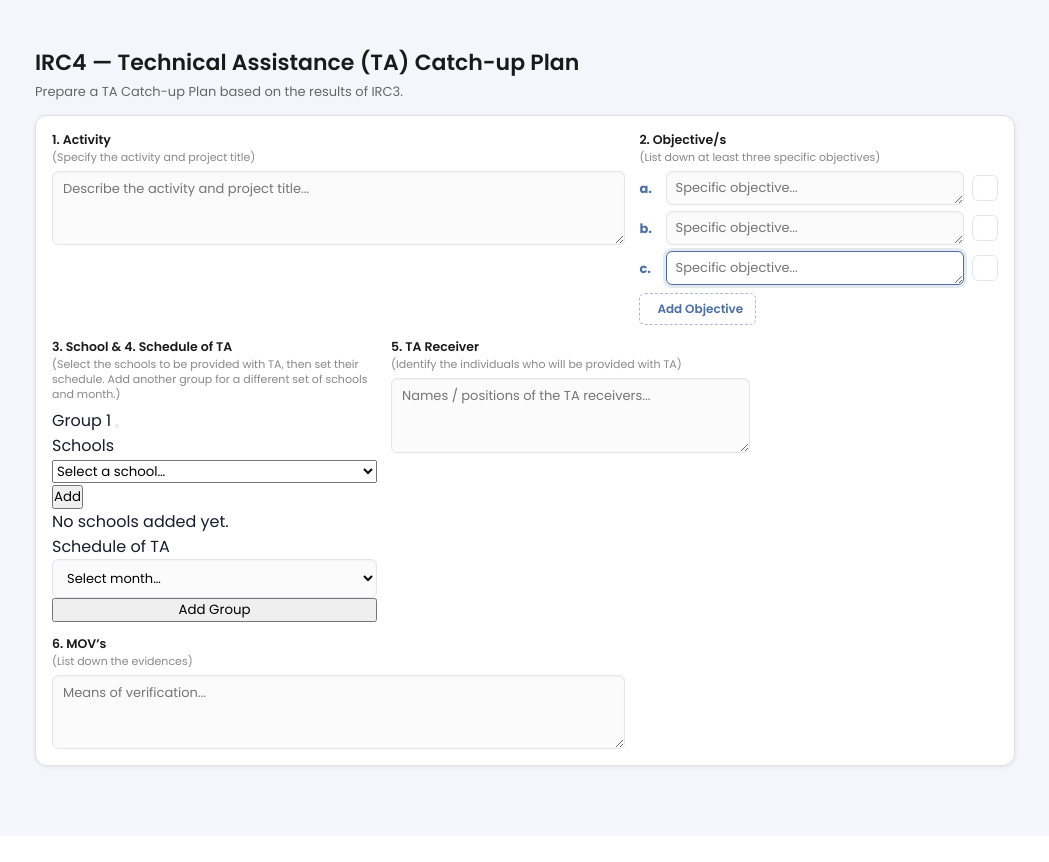
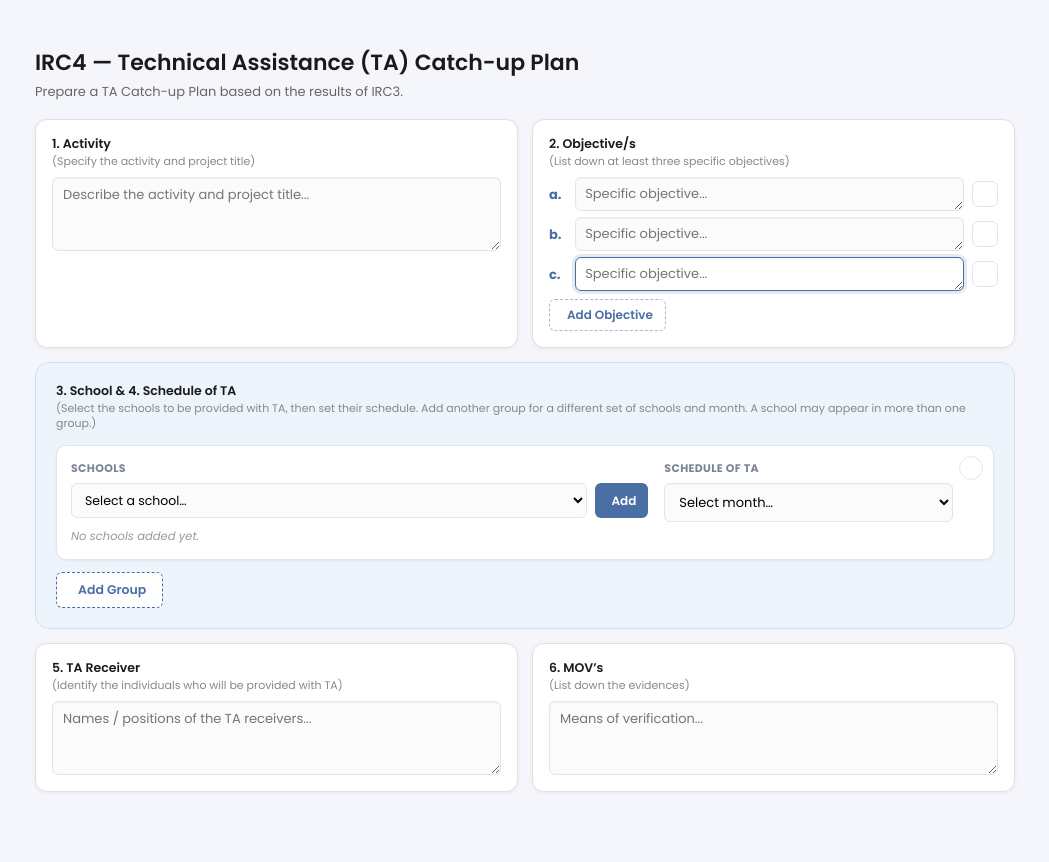
Before and after one commit to n-renz0801/Project-IRC, a Flask app: template templates/tabs/irc4.html in a window 1280 px wide. Shown: the part 104-966 px from the top of the page, without its empty margins (115-1164 px from the left). Before the commit the page ends 874 px from the top, so only its background shows below. Run offline with Flask 3, Linux system fonts and the light colour scheme; the template is opened without the code that fills it, so the values that code supplies are empty; some libraries are stand-ins or nearby versions.

Commit message:
irc4: redesigned layout; removed school exclusivity

```diff
--- a/static/css/irc4.css
+++ b/static/css/irc4.css
@@ -3,7 +3,7 @@
 .irc4-panel {
   --irc4-accent: #4a6fa5;
   --irc4-accent-dark: #3d5a8a;
-  --irc4-header-bg: #1f2937;
+  --irc4-accent-tint: #eef4fb;
   --irc4-border: #e0e0e0;
   --irc4-field-border: #e2e5ea;
 }
@@ -13,7 +13,7 @@
 }
 
 .irc4-header {
-  margin-bottom: 14px;
+  margin-bottom: 18px;
 }
 
 .irc4-header h2 {
@@ -30,184 +30,66 @@
   line-height: 1.4;
 }
 
-/* ---- toolbar ------------------------------------------------------------ */
+/* ---- overall page layout (Option C: zoned) -------------------------------
+   Activity + Objectives sit as compact cards up top, the School/Schedule
+   groups get a visually distinct, roomier highlighted zone as the
+   centerpiece, then TA Receiver + MOV's close the form as a side-by-side
+   pair. ---------------------------------------------------------------- */
 
-.irc4-toolbar {
-  display: flex;
-  align-items: center;
-  gap: 12px;
-  margin-bottom: 16px;
+.irc4-layout {
+  display: grid;
+  grid-template-columns: 1fr 1fr;
+  gap: 14px;
 }
 
-.irc4-add-btn {
-  display: inline-flex;
-  align-items: center;
-  gap: 6px;
-  background: var(--irc4-accent);
-  color: white;
-  border: none;
-  padding: 9px 16px;
-  border-radius: 8px;
-  font-size: 13px;
-  font-weight: 600;
-  cursor: pointer;
-  transition: background-color 0.15s ease;
+.irc4-card--activity,
+.irc4-card--objectives {
+  grid-column: span 1;
 }
 
-.irc4-add-btn:hover {
-  background: var(--irc4-accent-dark);
+.irc4-zone--groups {
+  grid-column: 1 / -1;
 }
 
-.irc4-count-badge {
-  font-size: 12px;
-  font-weight: 600;
-  color: #185fa5;
-  background: #e6f1fb;
-  padding: 5px 12px;
-  border-radius: 999px;
+.irc4-card--receiver,
+.irc4-card--movs {
+  grid-column: span 1;
 }
 
-/* ---- empty state --------------------------------------------------------- */
-
-.irc4-empty-state {
-  text-align: center;
-  padding: 48px 20px;
-  color: #999;
-  border: 2px dashed #d0d8e8;
-  border-radius: 12px;
-  background: #fafbfc;
+@media (max-width: 780px) {
+  .irc4-layout {
+    grid-template-columns: 1fr;
+  }
+  .irc4-card--activity,
+  .irc4-card--objectives,
+  .irc4-card--receiver,
+  .irc4-card--movs {
+    grid-column: 1 / -1;
+  }
 }
 
-.irc4-empty-state i {
-  font-size: 28px;
-  color: #a8b8d8;
-  display: block;
-  margin-bottom: 8px;
-}
+/* ---- plain field cards ---------------------------------------------------- */
 
-.irc4-empty-state p {
-  margin: 2px 0;
-  font-size: 13.5px;
-}
-
-.irc4-empty-hint {
-  font-size: 12px !important;
-  color: #b0b0b0;
-}
-
-/* ---- entries list --------------------------------------------------------- */
-
-.irc4-entries {
-  display: flex;
-  flex-direction: column;
-  gap: 16px;
-}
-
-/* ---- entry card ------------------------------------------------------- */
-
-.irc4-entry {
+.irc4-card {
   background: white;
   border: 1px solid var(--irc4-border);
   border-radius: 12px;
-  box-shadow: 0 1px 4px rgba(0, 0, 0, 0.08);
-  overflow: hidden;
-}
-
-.irc4-entry-header {
-  display: flex;
-  align-items: center;
-  justify-content: space-between;
-  padding: 10px 16px;
-  background: var(--irc4-header-bg);
-  border-bottom: 3px solid var(--irc4-accent);
-}
-
-.irc4-entry-number {
-  font-size: 13px;
-  font-weight: 600;
-  color: #f3f4f6;
-}
-
-.irc4-entry-delete {
-  display: inline-flex;
-  align-items: center;
-  justify-content: center;
-  background: transparent;
-  border: 1px solid rgba(255, 255, 255, 0.25);
-  color: #f3f4f6;
-  width: 28px;
-  height: 28px;
-  border-radius: 6px;
-  cursor: pointer;
-  font-size: 13px;
-  transition:
-    background-color 0.15s ease,
-    border-color 0.15s ease;
-}
-
-.irc4-entry-delete:hover {
-  background: #b91c1c;
-  border-color: #b91c1c;
-}
-
-/* ---- field grid --------------------------------------------------------- */
-
-.irc4-entry-grid {
-  display: grid;
-  grid-template-columns: repeat(6, 1fr);
-  gap: 14px;
+  box-shadow: 0 1px 4px rgba(0, 0, 0, 0.06);
   padding: 16px;
-}
-
-/* Layout: activity + objectives get more room; school / schedule share a
-   row; receiver + movs share the last row. */
-.irc4-field--activity {
-  grid-column: span 3;
-}
-.irc4-field--objectives {
-  grid-column: span 3;
-}
-.irc4-field--school {
-  grid-column: span 3;
-}
-.irc4-field--schedule {
-  grid-column: span 3;
-}
-.irc4-field--receiver {
-  grid-column: span 3;
-}
-.irc4-field--movs {
-  grid-column: span 3;
-}
-
-@media (max-width: 980px) {
-  .irc4-entry-grid {
-    grid-template-columns: 1fr;
-  }
-  .irc4-field--activity,
-  .irc4-field--objectives,
-  .irc4-field--school,
-  .irc4-field--schedule,
-  .irc4-field--receiver,
-  .irc4-field--movs {
-    grid-column: span 1;
-  }
-}
-
-.irc4-field {
   display: flex;
   flex-direction: column;
 }
 
-.irc4-field > label {
+.irc4-label {
   font-size: 12.5px;
   font-weight: 600;
   color: #1a1a1a;
-  margin-bottom: 6px;
+  margin-bottom: 8px;
   line-height: 1.35;
+  display: block;
 }
 
-.irc4-field-hint {
+.irc4-hint {
   display: block;
   font-size: 11px;
   font-weight: 400;
@@ -363,26 +245,213 @@
   margin: 4px 0 0 0;
 }
 
-/* ---- school placeholder (logic TBD) ------------------------------------- */
+/* ---- centerpiece zone: School + Schedule groups ---------------------------
+   Visually distinct from the plain cards above/below it — tinted
+   background, accent border, more generous padding — since it's the
+   most interactive part of the form. ------------------------------------ */
 
-.irc4-school-placeholder {
-  flex: 1;
+.irc4-zone--groups {
+  background: var(--irc4-accent-tint);
+  border: 1px solid #cfe0f2;
+  border-radius: 14px;
+  padding: 20px;
+}
+
+.irc4-label--zone {
+  margin-bottom: 14px;
+}
+
+.irc4-groups-list {
   display: flex;
-  align-items: center;
-  gap: 8px;
-  min-height: 64px;
-  padding: 8px 12px;
-  border: 1px dashed #d0d8e8;
-  border-radius: 6px;
-  background: #f8fafc;
-  color: #a0a8b8;
+  flex-direction: column;
+  gap: 12px;
+  margin-bottom: 12px;
+}
+
+.irc4-groups-empty {
+  text-align: center;
+  padding: 20px 12px;
+  color: #7a8ba5;
   font-size: 12.5px;
   font-style: italic;
+  border: 2px dashed #b9cde4;
+  border-radius: 10px;
+  background: rgba(255, 255, 255, 0.5);
+  margin: 0 0 12px 0;
 }
 
-.irc4-school-placeholder i {
-  font-size: 15px;
+.irc4-group {
+  position: relative;
+  border: 1px solid var(--irc4-field-border);
+  border-radius: 10px;
+  background: white;
+  padding: 14px 40px 14px 14px;
+  box-shadow: 0 1px 3px rgba(0, 0, 0, 0.05);
+}
+
+.irc4-group-remove {
+  position: absolute;
+  top: 10px;
+  right: 10px;
+  display: inline-flex;
+  align-items: center;
+  justify-content: center;
+  width: 24px;
+  height: 24px;
+  background: transparent;
+  border: 1px solid var(--irc4-field-border);
+  color: #999;
+  border-radius: 50%;
+  cursor: pointer;
+  font-size: 11px;
+  transition:
+    background-color 0.15s ease,
+    border-color 0.15s ease,
+    color 0.15s ease;
+}
+
+.irc4-group-remove:hover {
+  background: #fee2e2;
+  border-color: #f5b5b5;
+  color: #991b1b;
+}
+
+.irc4-group-body {
+  display: grid;
+  grid-template-columns: 2fr 1fr;
+  gap: 16px;
+}
+
+@media (max-width: 700px) {
+  .irc4-group-body {
+    grid-template-columns: 1fr;
+  }
+}
+
+.irc4-group-sublabel {
+  display: block;
+  font-size: 11px;
+  font-weight: 700;
+  text-transform: uppercase;
+  letter-spacing: 0.03em;
+  color: #7a8494;
+  margin-bottom: 6px;
+}
+
+.irc4-school-picker {
+  display: flex;
+  gap: 8px;
+  margin-bottom: 8px;
+}
+
+.irc4-school-select {
+  flex: 1 1 auto;
+  min-width: 0;
+  box-sizing: border-box;
+  padding: 7px 9px;
+  border: 1px solid var(--irc4-field-border);
+  border-radius: 6px;
+  font-size: 12.5px;
+  font-family: inherit;
+  background: #fbfbfc;
+  cursor: pointer;
+}
+
+.irc4-school-select:focus {
+  outline: none;
+  border-color: var(--irc4-accent);
+  background: white;
+  box-shadow: 0 0 0 3px rgba(74, 111, 165, 0.15);
+}
+
+.irc4-school-add-btn {
   flex-shrink: 0;
+  display: inline-flex;
+  align-items: center;
+  gap: 4px;
+  background: var(--irc4-accent);
+  color: white;
+  border: none;
+  padding: 0 12px;
+  border-radius: 6px;
+  font-size: 12px;
+  font-weight: 600;
+  cursor: pointer;
+  transition: background-color 0.15s ease;
+}
+
+.irc4-school-add-btn:hover {
+  background: var(--irc4-accent-dark);
+}
+
+.irc4-school-chips {
+  display: flex;
+  flex-wrap: wrap;
+  gap: 6px;
+}
+
+.irc4-school-chip {
+  display: inline-flex;
+  align-items: center;
+  gap: 6px;
+  background: #e6f1fb;
+  color: #185fa5;
+  border: 1px solid #cfe1f2;
+  border-radius: 999px;
+  padding: 4px 6px 4px 10px;
+  font-size: 12px;
+  font-weight: 600;
+}
+
+.irc4-chip-remove {
+  display: inline-flex;
+  align-items: center;
+  justify-content: center;
+  width: 16px;
+  height: 16px;
+  background: rgba(24, 95, 165, 0.12);
+  border: none;
+  border-radius: 50%;
+  color: #185fa5;
+  font-size: 12px;
+  line-height: 1;
+  cursor: pointer;
+  padding: 0;
+}
+
+.irc4-chip-remove:hover {
+  background: rgba(153, 27, 27, 0.15);
+  color: #991b1b;
+}
+
+.irc4-group-empty-hint {
+  font-size: 11.5px;
+  color: #999;
+  font-style: italic;
+  margin: 2px 0 0 0;
+}
+
+.irc4-add-group-btn {
+  display: inline-flex;
+  align-items: center;
+  gap: 5px;
+  background: white;
+  border: 1px dashed var(--irc4-accent);
+  color: var(--irc4-accent);
+  padding: 8px 16px;
+  border-radius: 6px;
+  font-size: 12.5px;
+  font-weight: 600;
+  cursor: pointer;
+  transition:
+    background-color 0.15s ease,
+    border-color 0.15s ease;
+}
+
+.irc4-add-group-btn:hover {
+  background: white;
+  border-color: var(--irc4-accent-dark);
+  color: var(--irc4-accent-dark);
 }
 
 /* Responsive */
@@ -390,4 +459,7 @@
   .irc4-header h2 {
     font-size: 20px;
   }
+  .irc4-zone--groups {
+    padding: 16px;
+  }
 }
--- a/static/js/irc4.js
+++ b/static/js/irc4.js
@@ -6,8 +6,9 @@
   const MIN_OBJECTIVES = 3;
 
   // Same master school list used in IRC2a, kept in sync so a school name
-  // typed/selected here matches what IRC2a already tracks. Only the name is
-  // needed on this tab.
+  // selected here matches what IRC2a already tracks. Only the name is
+  // needed on this tab. A school may be selected into more than one group
+  // (e.g. it receives TA in two different months) — no exclusivity here.
   const SCHOOLS = [
     "Antipolo City Senior High School",
     "Antipolo City SPED Center",
@@ -206,20 +207,23 @@
   }
 
   // ============================================================
-  // School + Schedule groups
+  // School + Schedule groups (no exclusivity — a school may be picked
+  // into more than one group; groups are unlabeled, only removable)
   // ============================================================
 
-  // Every school currently assigned to any group, across the whole plan —
-  // used to keep a school from being picked into two groups at once.
-  function assignedSchoolsSet() {
-    const set = new Set();
-    data.groups.forEach((g) => g.schools.forEach((s) => set.add(s)));
-    return set;
-  }
+  function populateSchoolSelect(select) {
+    select.innerHTML = "";
 
-  function relabelGroups() {
-    els.groupsList.querySelectorAll(".irc4-group").forEach((card, idx) => {
-      card.querySelector(".irc4-group-label").textContent = `Group ${idx + 1}`;
+    const placeholder = document.createElement("option");
+    placeholder.value = "";
+    placeholder.textContent = "Select a school\u2026";
+    select.appendChild(placeholder);
+
+    SCHOOLS.forEach((name) => {
+      const opt = document.createElement("option");
+      opt.value = name;
+      opt.textContent = name;
+      select.appendChild(opt);
     });
   }
 
@@ -227,39 +231,7 @@
     els.groupsEmpty.hidden = data.groups.length !== 0;
   }
 
-  // Rebuilds the <option> list of every group's school <select> based on
-  // the current assignment pool, preserving each select's own placeholder.
-  function refreshAllSchoolSelects() {
-    const assigned = assignedSchoolsSet();
-    els.groupsList
-      .querySelectorAll('[data-role="school-select"]')
-      .forEach((select) => {
-        const previousValue = select.value;
-        select.innerHTML = "";
-
-        const placeholder = document.createElement("option");
-        placeholder.value = "";
-        placeholder.textContent = "Select a school\u2026";
-        select.appendChild(placeholder);
-
-        SCHOOLS.filter((name) => !assigned.has(name)).forEach((name) => {
-          const opt = document.createElement("option");
-          opt.value = name;
-          opt.textContent = name;
-          select.appendChild(opt);
-        });
-
-        // Keep the select on its previous choice if still valid (it won't
-        // be, since a just-added school becomes assigned — this simply
-        // avoids surprises if called for other reasons).
-        select.value =
-          SCHOOLS.includes(previousValue) && !assigned.has(previousValue)
-            ? previousValue
-            : "";
-      });
-  }
-
-  function buildChipNode(groupId, schoolName) {
+  function buildChipNode(schoolName) {
     const frag = els.chipTemplate.content.cloneNode(true);
     const chip = frag.querySelector(".irc4-school-chip");
     chip.dataset.school = schoolName;
@@ -273,7 +245,7 @@
 
     chipsContainer.innerHTML = "";
     group.schools.forEach((name) => {
-      chipsContainer.appendChild(buildChipNode(group.id, name));
+      chipsContainer.appendChild(buildChipNode(name));
     });
     emptyHint.hidden = group.schools.length !== 0;
   }
@@ -282,6 +254,10 @@
     const frag = els.groupTemplate.content.cloneNode(true);
     const card = frag.querySelector(".irc4-group");
     card.dataset.groupId = group.id;
+
+    const select = card.querySelector('[data-role="school-select"]');
+    populateSchoolSelect(select);
+
     card.querySelector('[data-role="schedule-select"]').value = group.schedule;
     updateGroupSchoolsUI(card, group);
     return card;
@@ -294,10 +270,7 @@
     const node = buildGroupNode(group);
     els.groupsList.appendChild(node);
 
-    relabelGroups();
     updateGroupsEmptyState();
-    refreshAllSchoolSelects();
-
     node.scrollIntoView({ behavior: "smooth", block: "nearest" });
   }
 
@@ -311,9 +284,7 @@
     );
     if (card) card.remove();
 
-    relabelGroups();
     updateGroupsEmptyState();
-    refreshAllSchoolSelects(); // frees up any schools that group had
   }
 
   function findGroup(groupId) {
@@ -333,12 +304,14 @@
     const schoolName = select.value;
     if (!schoolName) return; // nothing chosen
 
+    // Same school can be added more than once across groups, but not
+    // duplicated twice within the SAME group.
     if (!group.schools.includes(schoolName)) {
       group.schools.push(schoolName);
     }
 
+    select.value = "";
     updateGroupSchoolsUI(card, group);
-    refreshAllSchoolSelects(); // remove the newly-assigned school everywhere
   }
 
   function removeSchoolFromGroup(groupId, schoolName) {
@@ -353,8 +326,6 @@
       `.irc4-group[data-group-id="${CSS.escape(groupId)}"]`,
     );
     if (card) updateGroupSchoolsUI(card, group);
-
-    refreshAllSchoolSelects(); // school becomes available again
   }
 
   function onGroupsClick(e) {
@@ -362,8 +333,7 @@
     if (removeGroupBtn) {
       const card = removeGroupBtn.closest(".irc4-group");
       if (!card) return;
-      const label = card.querySelector(".irc4-group-label").textContent;
-      if (confirm(`Remove ${label} and its selected schools?`)) {
+      if (confirm("Remove this group and its selected schools?")) {
         removeGroup(card.dataset.groupId);
       }
       return;
--- a/templates/tabs/irc4.html
+++ b/templates/tabs/irc4.html
@@ -14,13 +14,12 @@ block content %}
     </p>
   </div>
 
-  <div class="irc4-entry" id="irc4Entry">
-    <div class="irc4-entry-grid">
+  <div class="irc4-layout">
     <!-- 1. Activity -->
-      <div class="irc4-field irc4-field--activity">
-        <label
+    <div class="irc4-card irc4-card--activity">
+      <label class="irc4-label"
         >1. Activity
-          <span class="irc4-field-hint"
+        <span class="irc4-hint"
           >(Specify the activity and project title)</span
         ></label
       >
@@ -33,10 +32,10 @@ block content %}
     </div>
 
     <!-- 2. Objectives -->
-      <div class="irc4-field irc4-field--objectives">
-        <label
+    <div class="irc4-card irc4-card--objectives">
+      <label class="irc4-label"
         >2. Objective/s
-          <span class="irc4-field-hint"
+        <span class="irc4-hint"
           >(List down at least three specific objectives)</span
         ></label
       >
@@ -53,14 +52,14 @@ block content %}
       </p>
     </div>
 
-      <!-- 3 & 4. School + Schedule of TA, grouped -->
-      <div class="irc4-field irc4-field--groups">
-        <label
+    <!-- 3 & 4. School + Schedule of TA — highlighted centerpiece zone -->
+    <div class="irc4-zone irc4-zone--groups">
+      <label class="irc4-label irc4-label--zone"
         >3. School &amp; 4. Schedule of TA
-          <span class="irc4-field-hint"
-            >(Select the schools to be provided with TA, then set their
-            schedule. Add another group for a different set of schools and
-            month.)</span
+        <span class="irc4-hint"
+          >(Select the schools to be provided with TA, then set their schedule.
+          Add another group for a different set of schools and month. A school
+          may appear in more than one group.)</span
         ></label
       >
 
@@ -76,11 +75,11 @@ block content %}
       </button>
     </div>
 
-      <!-- 5. TA Receiver -->
-      <div class="irc4-field irc4-field--receiver">
-        <label
+    <!-- 5 & 6. TA Receiver + MOV's, side by side -->
+    <div class="irc4-card irc4-card--receiver">
+      <label class="irc4-label"
         >5. TA Receiver
-          <span class="irc4-field-hint"
+        <span class="irc4-hint"
           >(Identify the individuals who will be provided with TA)</span
         ></label
       >
@@ -92,11 +91,10 @@ block content %}
       ></textarea>
     </div>
 
-      <!-- 6. MOV's -->
-      <div class="irc4-field irc4-field--movs">
-        <label
+    <div class="irc4-card irc4-card--movs">
+      <label class="irc4-label"
         >6. MOV&rsquo;s
-          <span class="irc4-field-hint">(List down the evidences)</span></label
+        <span class="irc4-hint">(List down the evidences)</span></label
       >
       <textarea
         class="irc4-textarea"
@@ -104,7 +102,6 @@ block content %}
         rows="3"
         placeholder="Means of verification..."
       ></textarea>
-      </div>
     </div>
   </div>
 
@@ -130,16 +127,9 @@ block content %}
   <!-- Reusable template for a School + Schedule group -->
   <template id="irc4-group-template">
     <div class="irc4-group" data-group-id="">
-      <div class="irc4-group-header">
-        <span class="irc4-group-label">Group 1</span>
-        <button
-          type="button"
-          class="irc4-group-remove"
-          title="Remove this group"
-        >
-          <i class="ti ti-trash"></i>
+      <button type="button" class="irc4-group-remove" title="Remove this group">
+        <i class="ti ti-x"></i>
       </button>
-      </div>
 
       <div class="irc4-group-body">
         <div class="irc4-group-schools">
```
Lines whose indentation alone changed are shown as unchanged.
